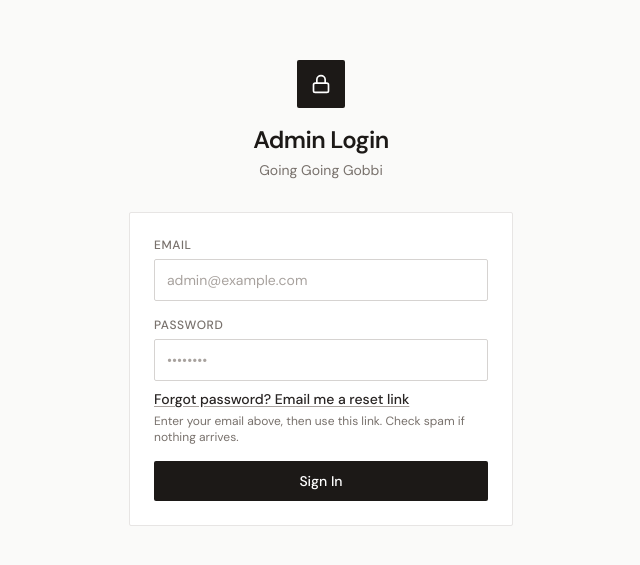
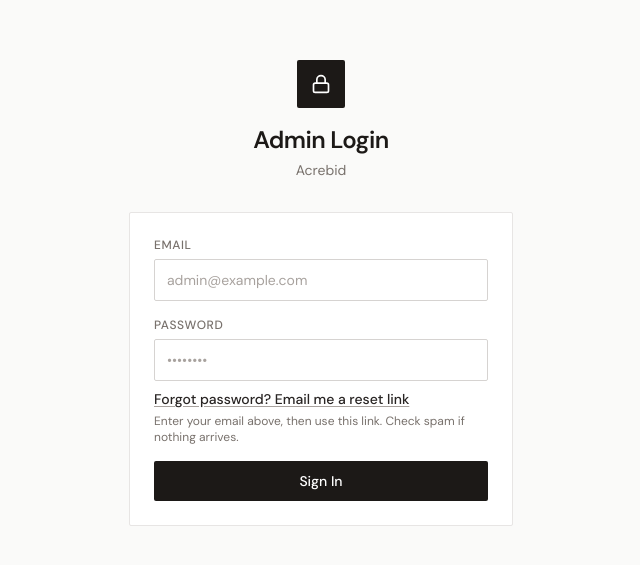
Before and after one commit to moneymatched/auction-site, a Next.js app: page /admin/login in a window 1280 px wide. Shown: the part 107-672 px from the top of the page, without its empty margins (319-959 px from the left). Built offline with nearby package versions, Linux system fonts and the light colour scheme; no server answers.

Commit message:
Update project branding from "Going Going Gobbi" to "Acrebid" across multiple files, including setup guide, layout, and admin navigation. This change reflects the new name and enhances consistency throughout the application.

```diff
--- a/src/app/admin/AdminNav.tsx
+++ b/src/app/admin/AdminNav.tsx
@@ -26,7 +26,7 @@ export default function AdminNav() {
     <aside className="w-56 shrink-0 bg-white border-r border-stone-200 flex flex-col min-h-screen sticky top-0">
       <div className="p-5 border-b border-stone-200">
         <p className="text-xs text-stone-400 uppercase tracking-wider mb-1">Admin</p>
-        <p className="font-semibold text-stone-900 text-sm">Going Going Gobbi</p>
+        <p className="font-semibold text-stone-900 text-sm">Acrebid</p>
       </div>
 
       <nav className="flex-1 p-3 space-y-0.5">
--- a/src/app/admin/login/page.tsx
+++ b/src/app/admin/login/page.tsx
@@ -87,7 +87,7 @@ function AdminLoginForm() {
             <Lock size={20} className="text-white" />
           </div>
           <h1 className="text-2xl font-semibold text-stone-900">Admin Login</h1>
-          <p className="text-stone-500 text-sm mt-1">Going Going Gobbi</p>
+          <p className="text-stone-500 text-sm mt-1">Acrebid</p>
         </div>
 
         <div className="card p-6">
--- a/src/app/layout.tsx
+++ b/src/app/layout.tsx
@@ -10,7 +10,7 @@ const dmSans = DM_Sans({
 });
 
 export const metadata: Metadata = {
-  title: "Going Going Gobbi | Land Auctions",
+  title: "Acrebid | Land Auctions",
   description: "Bid on land properties. Live online auctions.",
 };
 
--- a/src/app/page.tsx
+++ b/src/app/page.tsx
@@ -137,7 +137,7 @@ export default async function HomePage() {
       {/* Footer */}
       <footer className="border-t border-stone-200 bg-white mt-auto">
         <div className="max-w-7xl mx-auto px-4 sm:px-6 lg:px-8 py-10 flex flex-col sm:flex-row items-center justify-between gap-4">
-          <span className="text-sm font-semibold text-stone-900">Going Going Gobbi</span>
+          <span className="text-sm font-semibold text-stone-900">Acrebid</span>
           <p className="text-xs text-stone-400">
             Payments handled offline. All sales subject to seller approval.
           </p>
--- a/src/lib/bidder-verify-email.ts
+++ b/src/lib/bidder-verify-email.ts
@@ -77,7 +77,7 @@ ${verifyUrl}
 
 If you didn't register, you can ignore this message.
 
-— Going Going Gobbi`;
+— Acrebid`;
 
   const htmlBody = `<p>Hi ${escapeHtml(name)},</p>
 <p>Confirm your email to place bids:</p>
```
Also changed, not shown: 2 other files (tests, documents, lock files or other folders).
